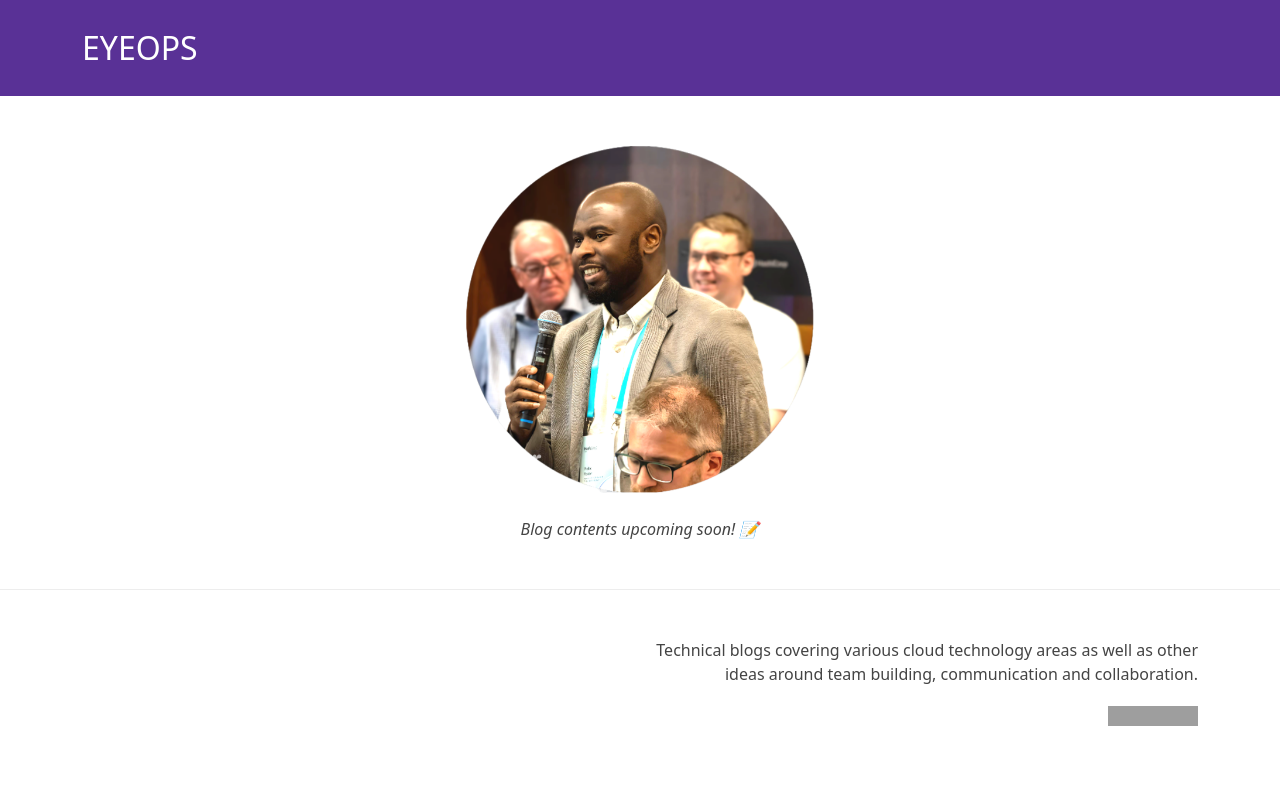
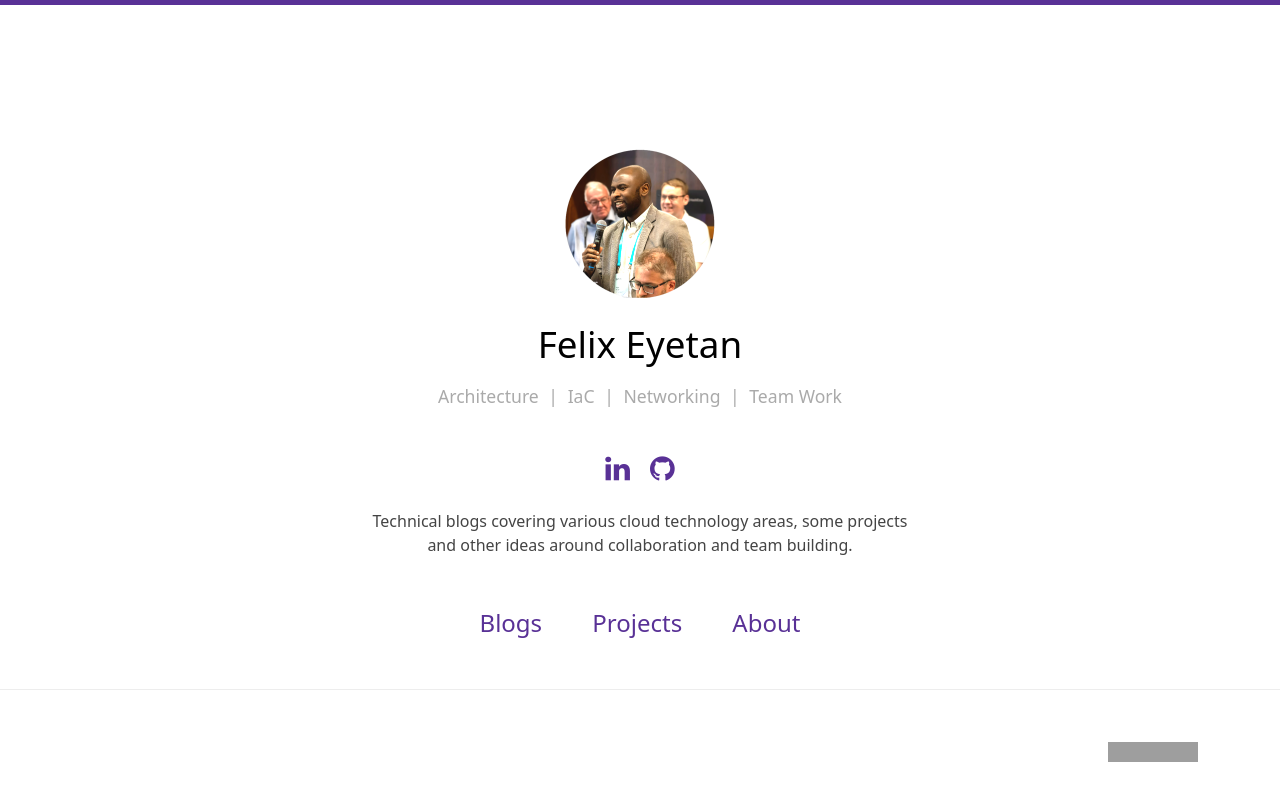
Before and after one commit to madjava/blogs, a Jekyll site: the page built from index.html, in a window 1280 px wide. Shown: the top 801 px of the page. Built offline with Jekyll 4.4.1, drawn with Linux system fonts in a browser that asks for light colours; grey boxes are pictures that could not be loaded.

Commit message:
update to landing page

```diff
--- a/_config.yml
+++ b/_config.yml
@@ -18,10 +18,12 @@ email: ""
 description: >- # this means to ignore newlines until "baseurl:"
   Cloud Technology blogs and others.
 long_description: >-
-  Technical blogs covering various cloud technology areas as well as other ideas around team building, communication and collaboration.
+  Technical blogs covering various cloud technology areas, some projects and other ideas around collaboration and team building.
 baseurl: "/blogs" # the subpath of your site, e.g. /blog
 url: "https://madjava.github.io" # the base hostname & protocol for your site, e.g. http://example.com
 #twitter_username: jekyllrb
+linkedin_url: https://www.linkedin.com/in/eyetanfelix/
+github_url: https://github.com/madjava/
 github_username: madjava
 repository: "madjava/blogs"
 author: Felix Eyetan
@@ -29,6 +31,7 @@ author: Felix Eyetan
 plugins:
   - jekyll-feed
   - jekyll-sitemap
+  - jekyll-seo-tag
 # A list of the pages to display in the navigation bar
 header_pages:
 # Exclude from processing.
@@ -39,3 +42,5 @@ exclude:
   - Gemfile.lock
   - node_modules
   - update_boostrap.sh
+  - "content-todos.todo.txt"
+  - "content-ideas.todo.txt"
--- a/_includes/footer.html
+++ b/_includes/footer.html
@@ -26,13 +26,7 @@
         </ul>
       </div>
 
-
       <div class="col-sm text-end">
-        <p>{{- site.long_description | escape -}}</p>
-
-        <!-- p>
-          <a href="https://nicolas-van.github.io/bootstrap-4-github-pages/">Powered by Bootstrap 4 Github Pages</a>
-        </p -->
         <p>
           <a href="https://github.com/madjava/blogs"><img alt="GitHub Repo stars" src="https://img.shields.io/github/stars/madjava/blogs?style=social"></a>
         <p>
--- a/_includes/head.html
+++ b/_includes/head.html
@@ -3,6 +3,7 @@
   <meta http-equiv="X-UA-Compatible" content="IE=edge">
   <meta name="viewport" content="width=device-width, initial-scale=1">
   {%- seo -%}
+  <link rel="stylesheet" href="https://cdnjs.cloudflare.com/ajax/libs/font-awesome/4.7.0/css/font-awesome.min.css">
   <link rel="stylesheet" href="{{ "/assets/main.css" | relative_url }}">
   {%- feed_meta -%}
   <script src="{{ "/assets/javascript/bootstrap/bootstrap.bundle.min.js" | relative_url }}"></script>
--- a/_includes/header.html
+++ b/_includes/header.html
@@ -1,6 +1,10 @@
+<div style="height: 5px" class="bg-primary">
+  &nbsp;
+</div>
+<!--
 <nav class="navbar navbar-expand-lg navbar-dark bg-primary">
   <div class="container">
-    <a class="navbar-brand text-uppercase fs-2" rel="author" href="{{ "/" | relative_url }}">{{ site.title | escape }}</a>
+    <a class="navbar-brand" rel="author" href="{{ "/" | relative_url }}">{{ site.title | escape }}</a>
 
     {%- assign page_paths = site.header_pages -%}
     <button class="navbar-toggler" type="button" data-bs-toggle="collapse" data-bs-target="#navbarSupportedContent" aria-controls="navbarSupportedContent" aria-expanded="false" aria-label="Toggle navigation">
--- a/index.html
+++ b/index.html
@@ -3,9 +3,73 @@ layout: home
 title: EyeOps
 ---
 
-<div class="h-100 d-flex flex-column align-items-center justify-content-center">
+<div class="h-100 d-flex flex-column align-items-center justify-content-center mt-5 pt-5">
   <div class="flex-column">
-    <image src="./assets/images/event.png" width="350px" alt="Felix Eyetan">
+    <image src="./assets/images/event.png" width="150px" alt="Felix Eyetan" class="animated">
   </div>
-  <div class="flex-column mt-4 text-center font-italic"><i>Blog contents upcoming soon! 📝</i></div>
+  <div class="flex-column mt-4 text-center">
+    <h1 class="title">Felix Eyetan</h1>
+  </div>
+  <div class="flex-column mt-2 text-center description">
+    <span>Architecture</span> |
+    <span>IaC</span> |
+    <span>Networking</span> |
+    <span>Team Work</span>
+  </div>
+  <div class="flex-row mt-3 text-center">
+    <div class="d-inline m-2"><a href="{{ site.linkedin_url }}" target="_blank" class="fa fa-linkedin"></a></div>
+    <div class="d-inline m-2"><a href="{{ site.github_url }}" target="_blank" class="fa fa-github"></a></div>
+  </div>
+  <div class="flex-column mt-4 mb-4 text-center" style="width: 50%;">
+    <p>{{- site.long_description | escape -}}</p>
+  </div>
+  <div class="flex-column mt-2 text-center main-content">
+    <span class="d-inline m-2"><a href="#" class="link">Blogs</a></span>
+    <span class="d-inline m-2"><a href="#" class="link">Projects</a></span>
+    <span class="d-inline m-2"><a href="#" class="link">About</a></span>
+  </div>
 </div>
+<style>
+  .main-content {
+    span {
+      font-size: 1.5rem;
+    }
+  }
+  .link {
+            font-size: 1.5rem;
+            padding: 7px 15px;
+            margin: 0;
+            border-radius: 4%;
+            transition: all .4s ease-in-out;
+            text-decoration: none;
+            font-weight: lighter;
+      }
+  .title {
+    font-size: 2.3rem;
+    color: black;
+  }
+
+  .fa {
+    font-size: 1.8em;
+    text-align: center;
+    text-decoration: none;
+  }
+
+  /* Add a hover effect if you want */
+  .fa:hover {
+    opacity: 0.7;
+  }
+
+  .description {
+    font-size: 1.1rem;
+    font-weight: 300;
+    font-style: normal;
+    color: #aaa;
+    margin: 0 auto 30px;
+
+    span {
+      margin-left: 5px;
+      margin-right: 5px;
+    }
+  }
+</style>
```
Also changed, not shown: other parts of _includes/header.html (+2 -1 lines), android-chrome-192x192.png (added), android-chrome-512x512.png (added), apple-touch-icon.png (added), favicon-16x16.png (added), favicon-32x32.png (added), favicon.ico (added), site.webmanifest (added), 1 other file.
